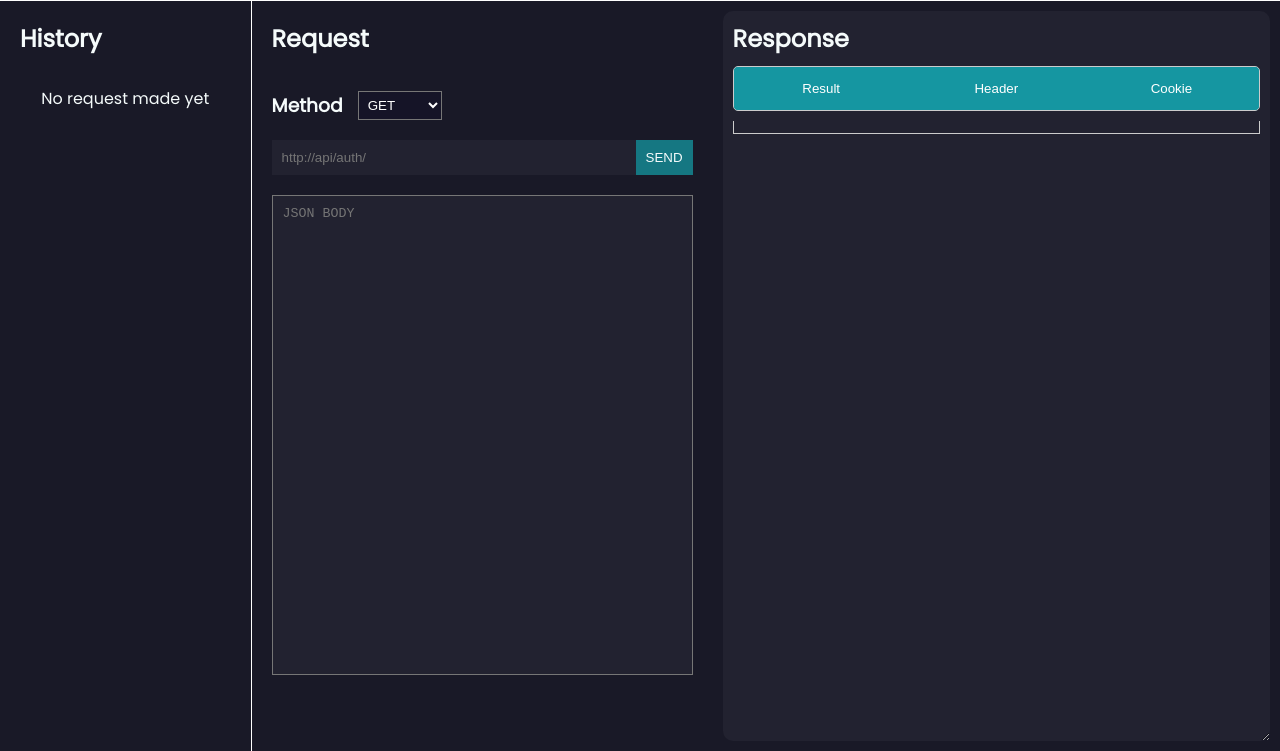
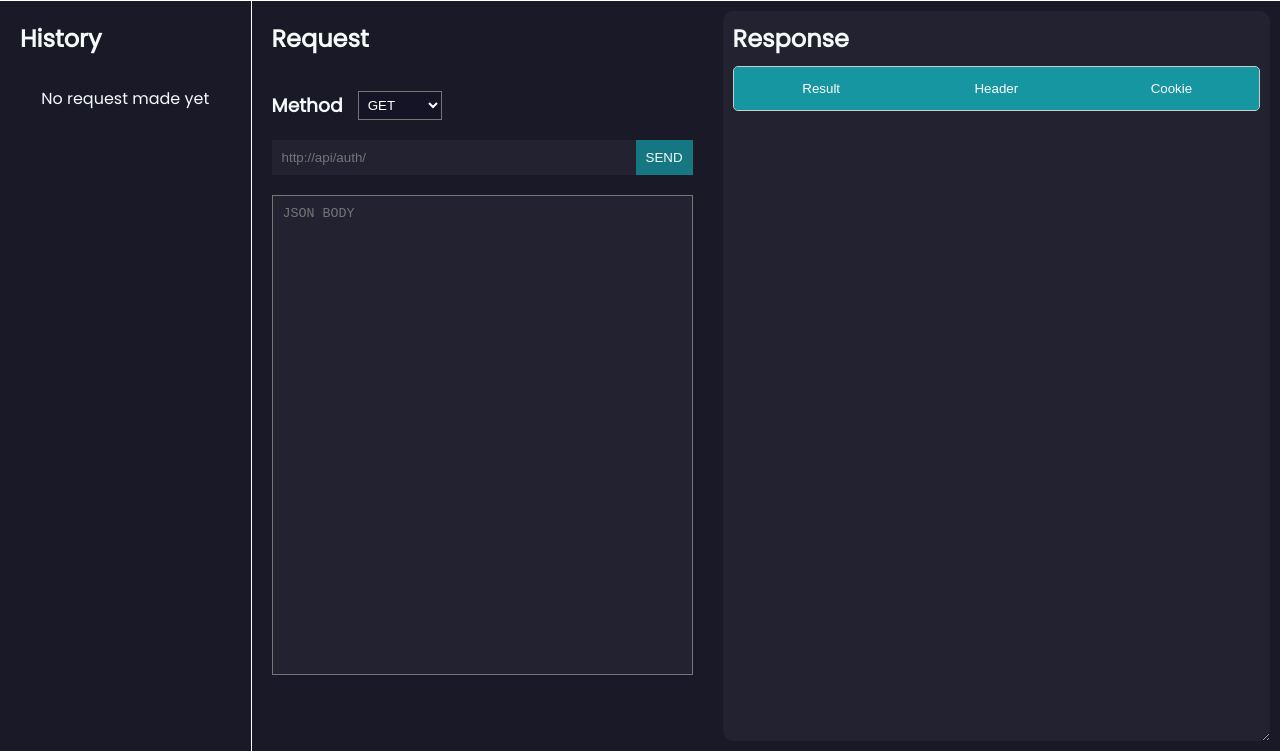
Before and after one commit to mart-anthony-stark/API-Testing-Tool-Desktop-App, an Electron app: page views/mainWindow.html in a window 1280 px wide. Shown: the part 49-800 px from the top of the page. Drawn offline with Linux system fonts and the light colour scheme; files whose address does not match are found by name.

Commit message:
fixed overflow styles

```diff
--- a/views/styles/style.css
+++ b/views/styles/style.css
@@ -164,9 +164,10 @@ body > main > div.response-container > div.loader {
 /* Style the tab content */
 .tabcontent {
   display: none;
-  padding: 6px 12px;
-  border: 1px solid #ccc;
+  padding: 12px;
   border-top: none;
+  height: 70vh;
+  overflow: auto;
 }
 .tabcontent {
   animation: fadeEffect 1s; /* Fading effect takes 1 second */
```
